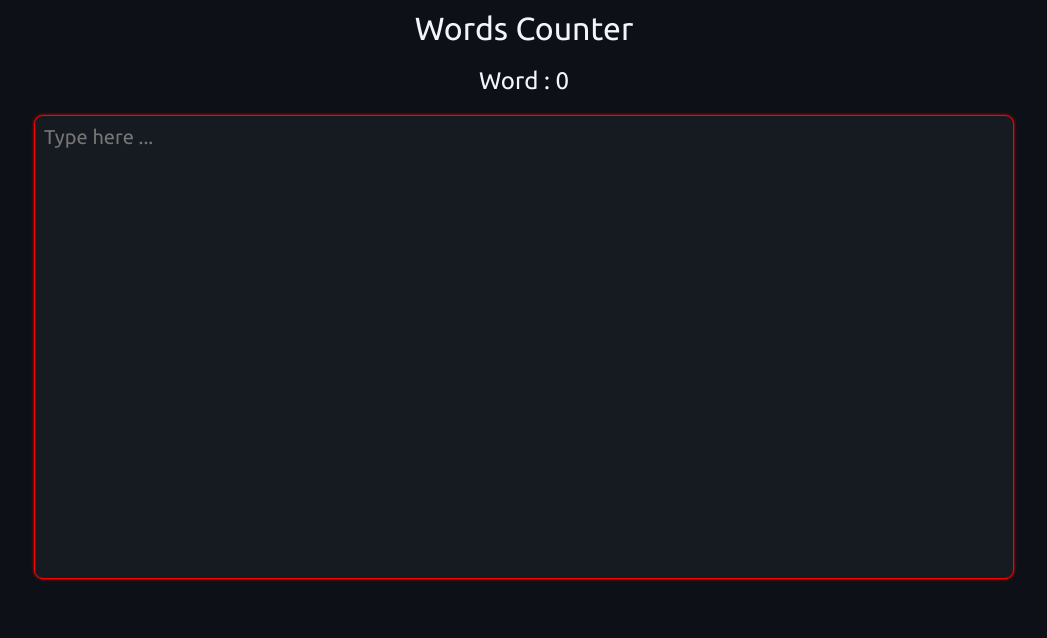
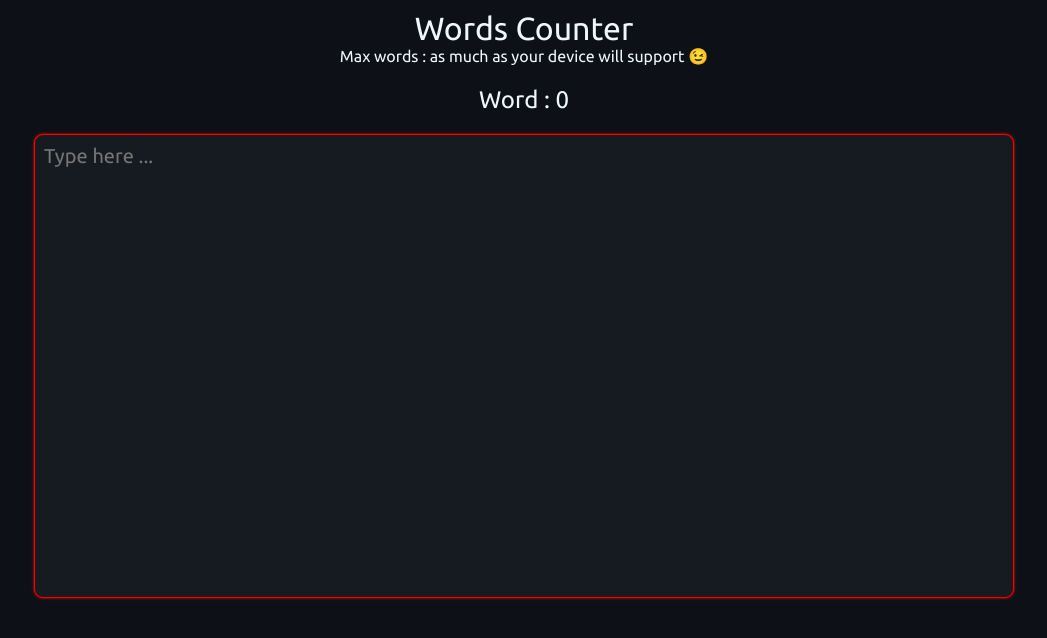
Before and after one commit to dbrchrd/Words-Counter_JS, a plain HTML site: page index.html in a window 1280 px wide. Shown: the whole page, without its empty margins (116-1163 px from the left). Drawn offline with Linux system fonts and the light colour scheme.

Commit message:
Quick update

```diff
--- a/index.html
+++ b/index.html
@@ -7,6 +7,7 @@
   </head>
   <body>
     <h1>Words Counter</h1>
+    <p>Max words : <span>as much as your device will support 😉</span></p>
     <h2><span id="wrd">Word</span><span id="wrd-plur"></span> : <span id="number"></span></h2>
     <textarea id="text-area" name="textarea" placeholder="Type here ..."></textarea>
   </body>
```
